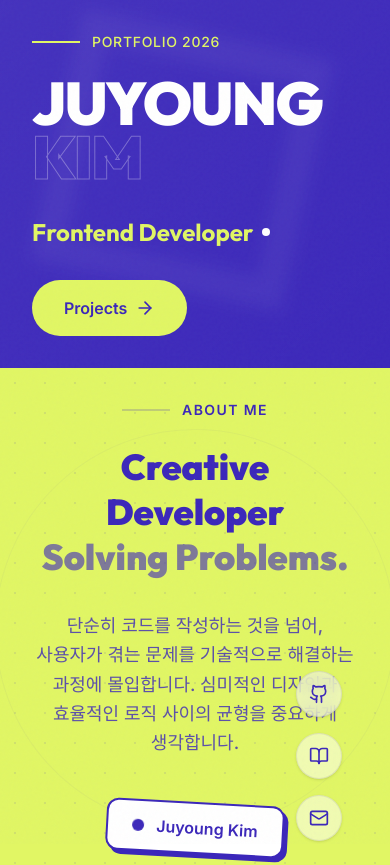
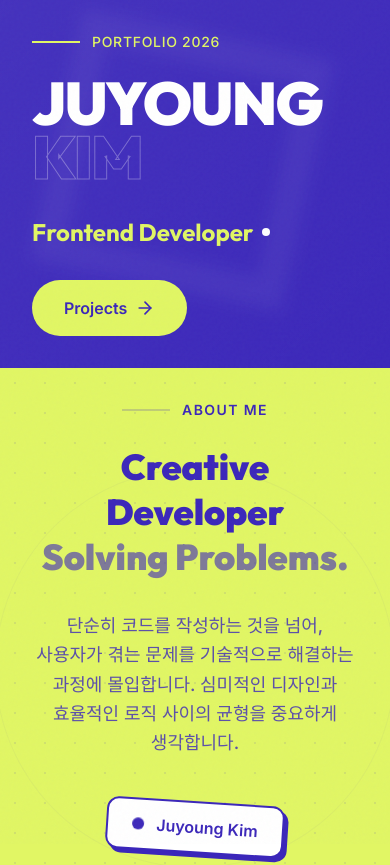
Before and after one commit to void-kk/about-me, a React (Vite) app: page / in a window 390 px wide. Shown: the top 865 px of the page. Built offline with nearby package versions, Linux system fonts and the light colour scheme.

Commit message:
fix: 아이콘 수정

```diff
--- a/src/components/Hero.tsx
+++ b/src/components/Hero.tsx
@@ -128,7 +128,7 @@ export default function Hero() {
         </motion.div>
 
         {/* Social Links */}
-        <div className="absolute bottom-12 right-12 flex flex-col gap-4 z-30">
+        <div className="flex flex-row md:flex-col gap-4 z-30 mt-8 md:mt-0 md:absolute md:bottom-12 md:right-12">
           {socialLinks.map((item, idx) => (
              <a key={idx} href={item.href} target="_blank" rel="noopener noreferrer" className="p-3 bg-white/50 backdrop-blur-sm border border-primary/10 rounded-full hover:bg-primary hover:text-white transition-all duration-300 text-primary group shadow-sm hover:shadow-md">
                 <item.icon className="w-5 h-5 group-hover:scale-110 transition-transform" />
```
